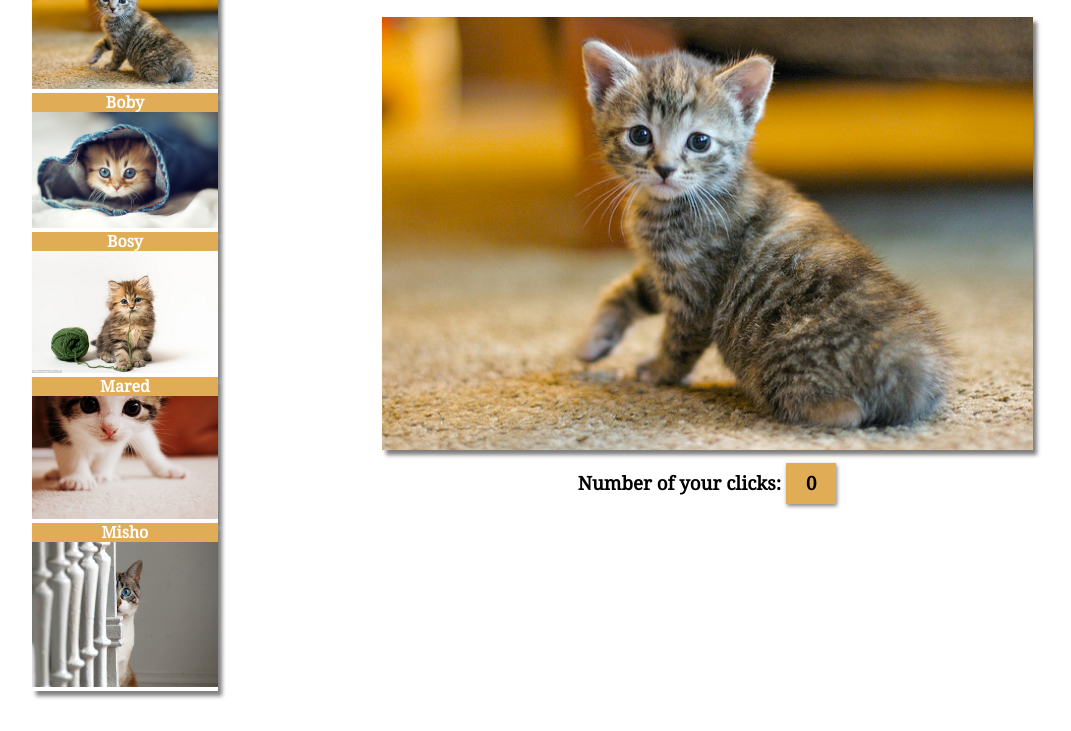
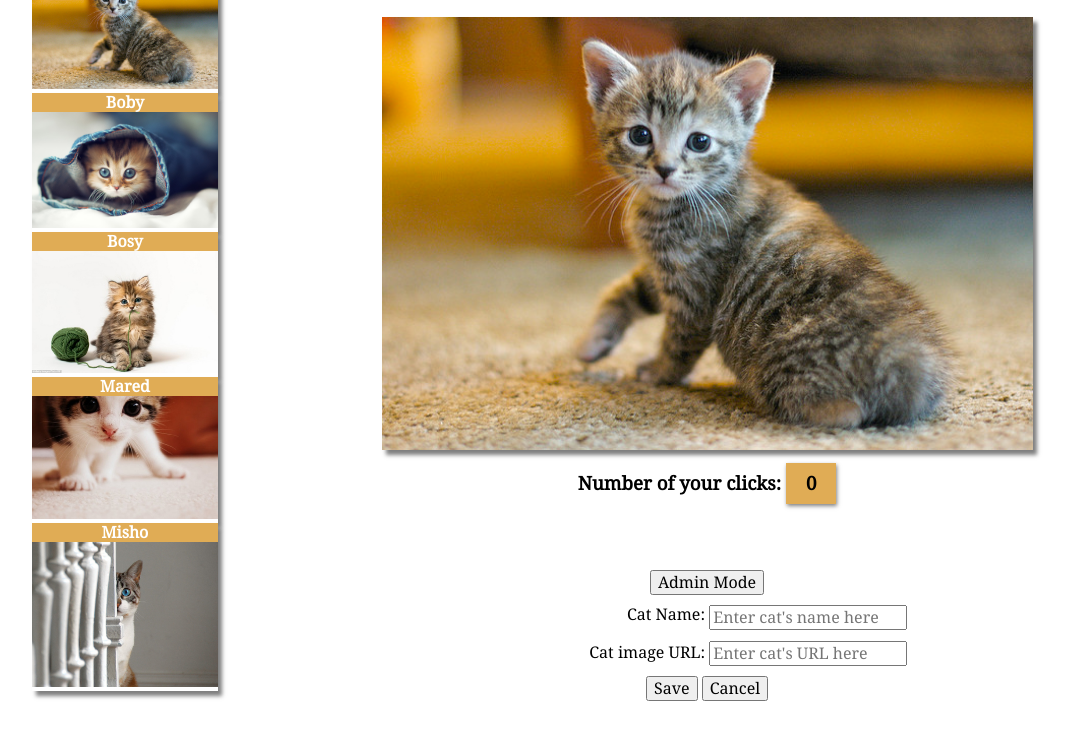
Before and after one commit to AmanySirajAl-Din/Cat-Clicker, a plain HTML site: page index.html in a window 1280 px wide. Shown: the part 142-873 px from the top of the page, without its empty margins (38-1109 px from the left). Drawn offline with Linux system fonts and the light colour scheme.

Commit message:
Add the Admin section

```diff
--- a/css/style.css
+++ b/css/style.css
@@ -19,29 +19,40 @@ body {
 img {
     width: 100%;
 }
+
+input,
+button {
+    font-family: 'Droid Serif', serif;
+    font-size: 16px;
+}
+
 .container {
     padding: 20px;
 }
-.main-section{
+
+.main-section {
     display: inline-block;
     margin: 10px;
     vertical-align: top;
 }
-.cats-list{
+
+.cats-list {
     width: 15%;
 }
-.cat-name-list{
+
+.cat-name-list {
     position: relative;
     margin: 0;
-    color:white;
+    color: white;
     background-color: #e0ac55;
     z-index: 1;
 }
-.show-cats{
+
+.show-cats {
     width: 75%;
 }
 
-.active-cat-img{
+.active-cat-img {
     width: 70%;
 }
 
@@ -63,3 +74,18 @@ img {
     -webkit-box-shadow: 1px 2px 4px rgba(0, 0, 0, .5);
     box-shadow: 1px 2px 4px rgba(0, 0, 0, .5);
 }
+
+.labels {
+    width: 40%;
+    text-align: right;
+}
+
+.textboxes {
+    width: 40%;
+    text-align: left;
+}
+
+.labels,
+.textboxes {
+    margin: 10px 0;
+}
--- a/index.html
+++ b/index.html
@@ -17,14 +17,34 @@
             <h1>Click The Cats</h1>
             <div class="active-cat">
                 <h2 class="cat-name"></h2>
-                <img class="active-cat-img cat-Btn cat-up" src=""/>
+                <img class="active-cat-img cat-Btn cat-up" src="" />
             </div>
             <div class="click-num-div">
                 <h3>Number of your clicks:
                     <span class="click-num">0</span>
                 </h3>
             </div>
+            <br/><br/><br/>
+            <div class="admin-div">
+                <button type="button" class="admin-btn">Admin Mode</button>
+                <form class="admin-form" action="">
+                    <div class="main-section labels">
+                        <label>Cat Name:</label>
+                        <br/><br/>
+                        <label>Cat image URL:</label>
+                    </div>
+                    <div class="main-section textboxes">
+                        <input type="text" placeholder="Enter cat's name here">
+                        <input type="text" placeholder="Enter cat's URL here" style="margin-top: 11px;">
+                    </div>
+                    <div class="submit-Btns">
+                        <button class="save-btn" type="submit">Save</button>
+                        <button class="cancel-btn" type="submit">Cancel</button>
+                    </div>
+                </form>
+            </div>
         </div>
+
     </div>
 
 
```
